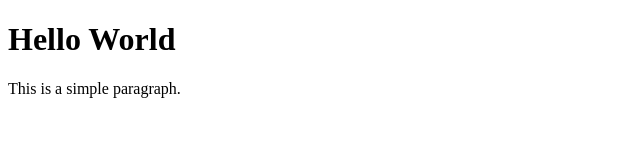
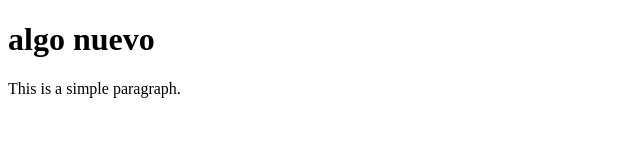
Before and after one commit to EstebanSalas626/examen-de-git, a plain HTML site: page index.html in a window 1280 px wide. Shown: the whole page, without its empty margins (0-640 px from the left). Drawn offline with Linux system fonts and the light colour scheme.

Commit message:
commit conflictero en dev

```diff
--- a/index.html
+++ b/index.html
@@ -6,7 +6,7 @@
     <title>Document</title>
 </head>
 <body>
-    <h1>Hello World</h1>
+    <h1>algo nuevo</h1>
     <p>This is a simple paragraph.</p>
 </body>
 </html>
```
